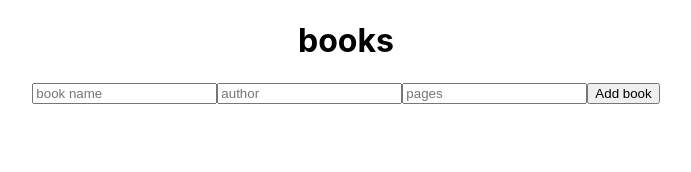
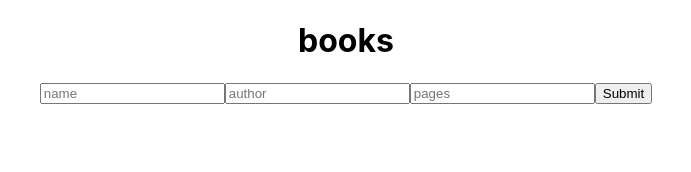
Before and after one commit to azariasabera/root, a React (Create React App) app in the folder client/: page / in a window 1280 px wide. Shown: the top 172 px of the page, without its empty margins (294-985 px from the left). Built offline with nearby package versions, Linux system fonts and the light colour scheme.

Commit message:
Update App.js

```diff
--- a/client/src/App.js
+++ b/client/src/App.js
@@ -31,10 +31,12 @@ function App() {
   return (
     <div className="App">
       <h1>books</h1>
-      <input type="text" placeholder="book name" name="name" id='name'/>
-      <input type="text" placeholder="author" name="author" id='author'/>
-      <input type="number" placeholder="pages" name="pages" id='pages'/>
-      <button type="submit" onClick={onSubmit} id='submit'>Add book</button>
+      <form action="/api/book" method="POST">
+        <input type="text" id="name" name="name" placeholder="name" />
+        <input type="text" id="author" name="author" placeholder="author" />
+        <input type="number" id="pages" name="pages" placeholder="pages" />
+        <button type="submit" id="submit">Submit</button>
+      </form>
     </div>
   );
 }
```
